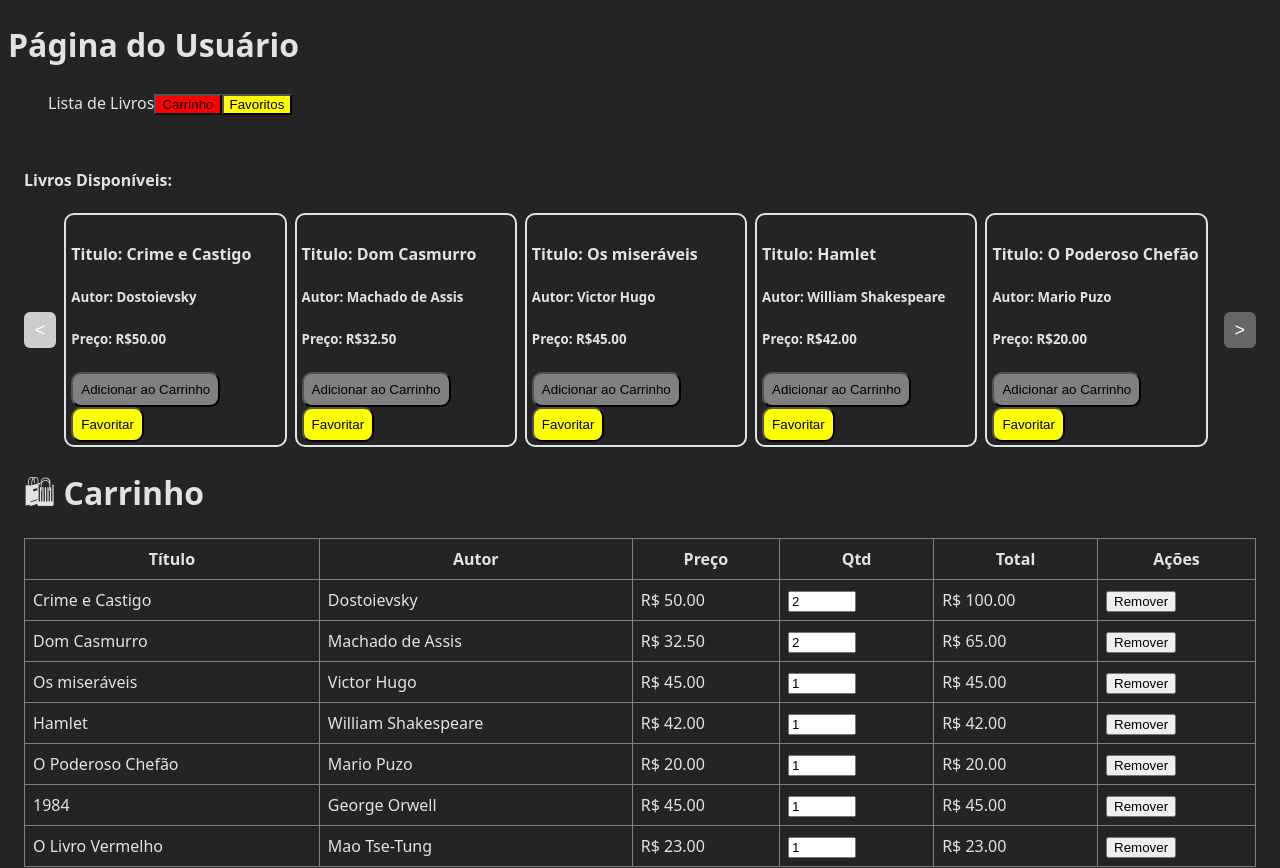
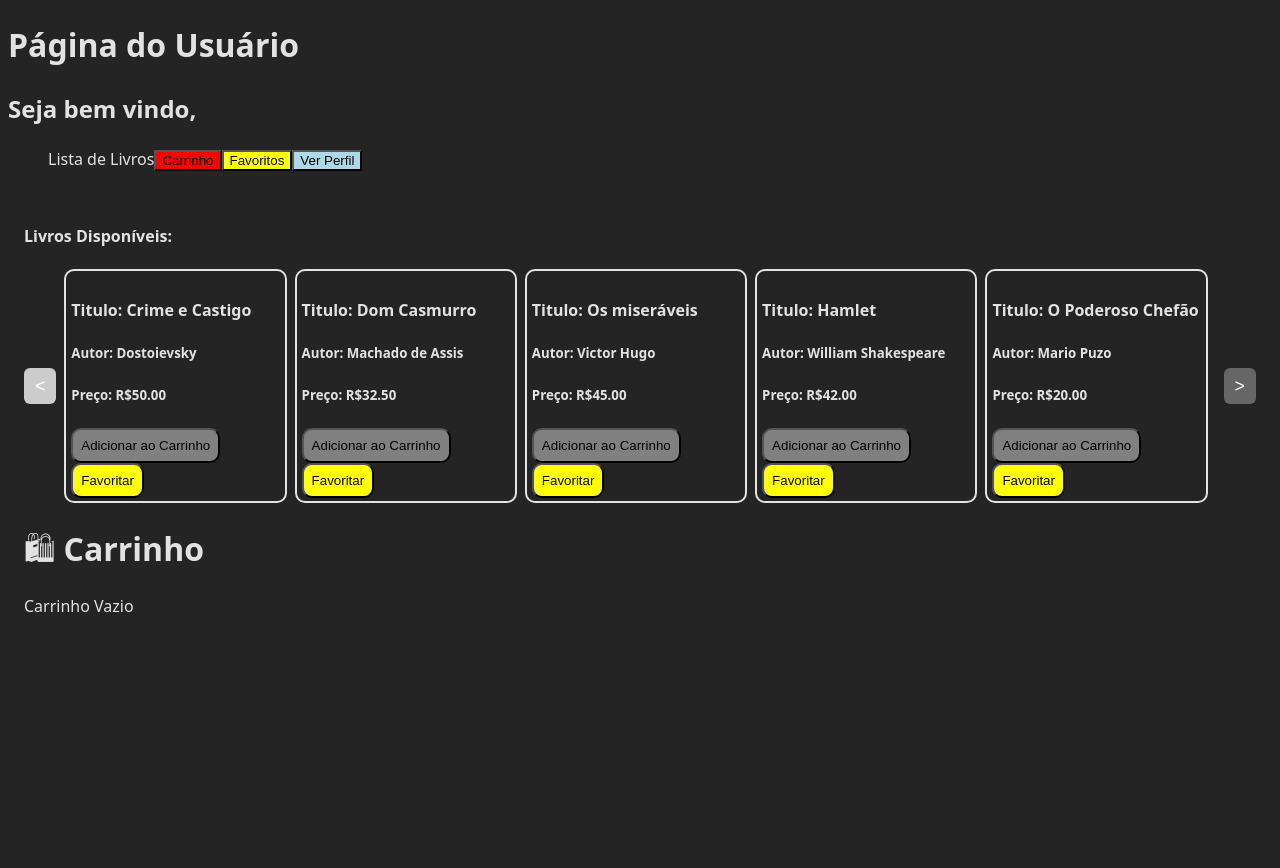
Before and after one commit to GuilhermeAyala/Livraria, a React (Vite) app: page /user in a window 1280 px wide. Shown: the top 868 px of the page. After the commit the page ends 800 px from the top, so only its background shows below. Built offline with nearby package versions, Linux system fonts and the light colour scheme.

Commit message:
Add e correção de funcionalidades
Add: Profile.jsx, rota Profile
Correções: Carrinho, ListaBooks, página do Usuário

```diff
--- a/src/App.jsx
+++ b/src/App.jsx
@@ -5,6 +5,7 @@ import LoginForm from './components/LoginForm';
 import AdminPage from './pages/AdminPage';
 import UserPage from './pages/UserPage';
 import Favoritos from './components/Favoritos';
+import Profile from './components/Profile';
 
 
 function App() {
@@ -16,6 +17,7 @@ function App() {
         <Route path='/admin' element={<AdminPage />} />
         <Route path='/user' element={<UserPage />} />
         <Route path='/user/Favoritos' element={<Favoritos />} />
+        <Route path='/user/Profile' element={<Profile />} />
       </Routes>
     </FavoritosProvider>
     </BrowserRouter>
--- a/src/components/Carrinho.jsx
+++ b/src/components/Carrinho.jsx
@@ -4,8 +4,9 @@ import { books } from '../data/books.js';
 import ListaBooks from './ListaBooks.jsx';
 
 export default function CarrinhoView() {
-  const carrinho = useMemo(() => new Carrinho(books), []);
-  const [livrosNoCarrinho, setLivrosNoCarrinho] = useState(carrinho.books)
+  const carrinho = useMemo(() => new Carrinho([]), []);
+  const livrosDisponiveis = books;
+  const [livrosNoCarrinho, setLivrosNoCarrinho] = useState([])
   const [, setTick] = useState(0); // só para forçar re-render quando mudamos quantidades/removemos
   const forceUpdate = () => setTick((v) => v + 1);
 
@@ -35,8 +36,9 @@ export default function CarrinhoView() {
     setLivrosNoCarrinho((prev) => prev.filter((b) => b.id !== id));
     };
 
+  carrinho.books = livrosNoCarrinho;
   const detalhes = useMemo(() => carrinho.detalheDaCompra(), [carrinho, /* re-render */]);
-  const subtotal = livrosNoCarrinho.reduce(
+  const subtotal = (livrosNoCarrinho || []).reduce(
     (acc, b) => acc + (Number(b.price) || 0) * (Number(b.quantidade) || 0),
     0
   );
@@ -56,17 +58,18 @@ export default function CarrinhoView() {
     }
   };
 
-  if (!carrinho.books || carrinho.books.length === 0) {
-    return <p>🛒 Seu carrinho está vazio.</p>;
-  }
-
   return (
     <div style={{ padding: 16 }}>
 
-      <ListaBooks handleAdicionarLivro={handleAdicionarLivro} />
+      <ListaBooks books={livrosDisponiveis} handleAdicionarLivro={handleAdicionarLivro} />
 
     <h1>🛍 Carrinho</h1>
-      <table border="1" cellPadding="8" style={{ width: '100%', borderCollapse: 'collapse' }}>
+
+    {livrosNoCarrinho.length === 0 ? (
+      <p>Carrinho Vazio</p>
+    ) : (
+     <>
+    <table border="1" cellPadding="8" style={{ width: '100%', borderCollapse: 'collapse' }}>
         <thead>
           <tr>
             <th>Título</th>
@@ -108,6 +111,8 @@ export default function CarrinhoView() {
       <div style={{ marginTop: 12}}>
         <button style={{width: 200, height: 50, backgroundColor: "red", borderRadius: 10, color:"white"}} onClick={finalizar}>Finalizar compra</button>
       </div>
+        </>
+      )}
     </div>
   )
 
--- a/src/components/ListaBooks.jsx
+++ b/src/components/ListaBooks.jsx
@@ -2,7 +2,7 @@ import React, { useState, useMemo } from "react";
 import { books } from "../data/books";
 import { useFavoritos } from "./FavoritosContext";
 
-export default function ListaBooks({ handleAdicionarLivro }) {
+export default function ListaBooks({books = [], handleAdicionarLivro }) {
   const { adicionarFavorito } = useFavoritos();
 
   const QUANTIDADE_POR_VEZ = 5;
--- a/src/components/LoginForm.jsx
+++ b/src/components/LoginForm.jsx
@@ -34,10 +34,10 @@ function LoginForm({ onSubmit }){
         }
 
         if (form.email === "@admin"){
-            navigate("/admin")
+            navigate("/admin", {state: {nome: form.nome}});
         }
         else if(form.email === "@user"){
-            navigate("/user")
+            navigate("/user", {state: {nome: form.nome}});
         }
         else{
             alert("Digite @admin ou @user");
--- a/src/components/Menu.jsx
+++ b/src/components/Menu.jsx
@@ -1,11 +1,15 @@
 import React from 'react';
 import { useNavigate } from "react-router-dom";
 
-const Menu = () => {
+const Menu = ({nome = ''}) => {
     const navigate = useNavigate();
 
     const EnterFavoritos = () => {
         navigate('/user/Favoritos');
+    }
+
+    const EnterPerfil = () => {
+        navigate('/user/Profile', {state: {nome}});
     }
 
     return(
@@ -18,6 +22,9 @@ const Menu = () => {
                 <li>
                     <button style={{backgroundColor: 'yellow'}} onClick={EnterFavoritos}>Favoritos</button>
                 </li>
+                <li>
+                    <button style={{backgroundColor: 'lightblue'}} onClick={EnterPerfil}>Ver Perfil</button>
+                </li>
             </ul>
         </div>
     );
--- /dev/null
+++ b/src/components/Profile.jsx
@@ -0,0 +1,22 @@
+import React from "react";
+import { useNavigate, useLocation } from "react-router-dom";
+
+const Profile = () => {
+
+    const navigate = useNavigate();
+    const location = useLocation();
+    const nome = location.state?.nome;
+    const Logout = () => {
+        navigate('/')
+    }
+
+    return(
+        <div>
+            <h2>Olá {nome}!</h2>
+            <button onClick={Logout}>LogOut</button>
+        </div>
+    );
+
+};
+
+export default Profile;
--- a/src/data/books.js
+++ b/src/data/books.js
@@ -21,13 +21,22 @@ let Book2 = new Books(1, "Dom Casmurro", "Machado de Assis", 1800, 32.50, true,
 let Book3 = new Books(2, "Os miseráveis", "Victor Hugo", 1862, 45.00, true, 1);
 
 let books = [Book1, Book2, Book3]
+let Lista_Books = [
+    Book1 = {
+        id: 0,
+        name: "Teste1",
+        autor: "AUtor1",
+        year: 2000,
+        price: 29.90,
+        isAvailable: true,
+        quantidade: 2
+    }
+]
 
 export function AdicionarLivros(...novosLivros){
     novosLivros.forEach(book =>{
         books.push(book);
     });
-
-    console.log(`${novosLivros.length} livro(s) adicionados com sucesso!`);
     return books;
 }
 AdicionarLivros(
@@ -45,7 +54,7 @@ export function ComprarLivro(total){//sem retorno no console, função auxiliar
 
 export function DetalheDaCompra(books) {
   const arr = Array.isArray(books) ? books : [];
-  console.log('DetalheDaCompra recebeu', arr.length, 'itens');
+  //console.log('DetalheDaCompra recebeu', arr.length, 'itens');
 
   return arr.map((book) => {
     const price = Number(book?.price ?? 0);
@@ -101,4 +110,5 @@ export function FazerPagamento(desconto, dinheiroDisponivel, pagamento, metodoPa
 
 }
 
+console.log(Lista_Books);
 export { books };
--- a/src/pages/AdminPage.tsx
+++ b/src/pages/AdminPage.tsx
@@ -1,10 +1,15 @@
 import React from "react";
+import { useLocation } from "react-router-dom";
 import AdminInterface from '../components/AdminView';
 
 const AdminPage = () => {
+    const location = useLocation();
+    const nome = location.state?.nome || "Visitante";
+
     return(
         <div>
             <h1>Página do Adm</h1>
+            <h2>Seja bem vindo, {nome}</h2>
             <AdminInterface/>
         </div>
     )
--- a/src/pages/UserPage.tsx
+++ b/src/pages/UserPage.tsx
@@ -1,13 +1,18 @@
 import React from "react";
+import { useLocation } from "react-router-dom";
 import Menu  from '../components/Menu'
 import CarrinhoView from "../components/Carrinho";
 //import ListaBooks from "../components/ListaBooks";
 
 const UserPage = () => {
+    const location = useLocation();
+    const nome = location.state?.nome;
+
     return(
         <div>
             <h1>Página do Usuário</h1>
-            <Menu/>
+            <h2>Seja bem vindo, {nome}</h2>
+            <Menu nome={nome}/>
             <CarrinhoView/>
         </div>
     )
```
Also changed, not shown: src/data/users.js (+13 -0 lines).
